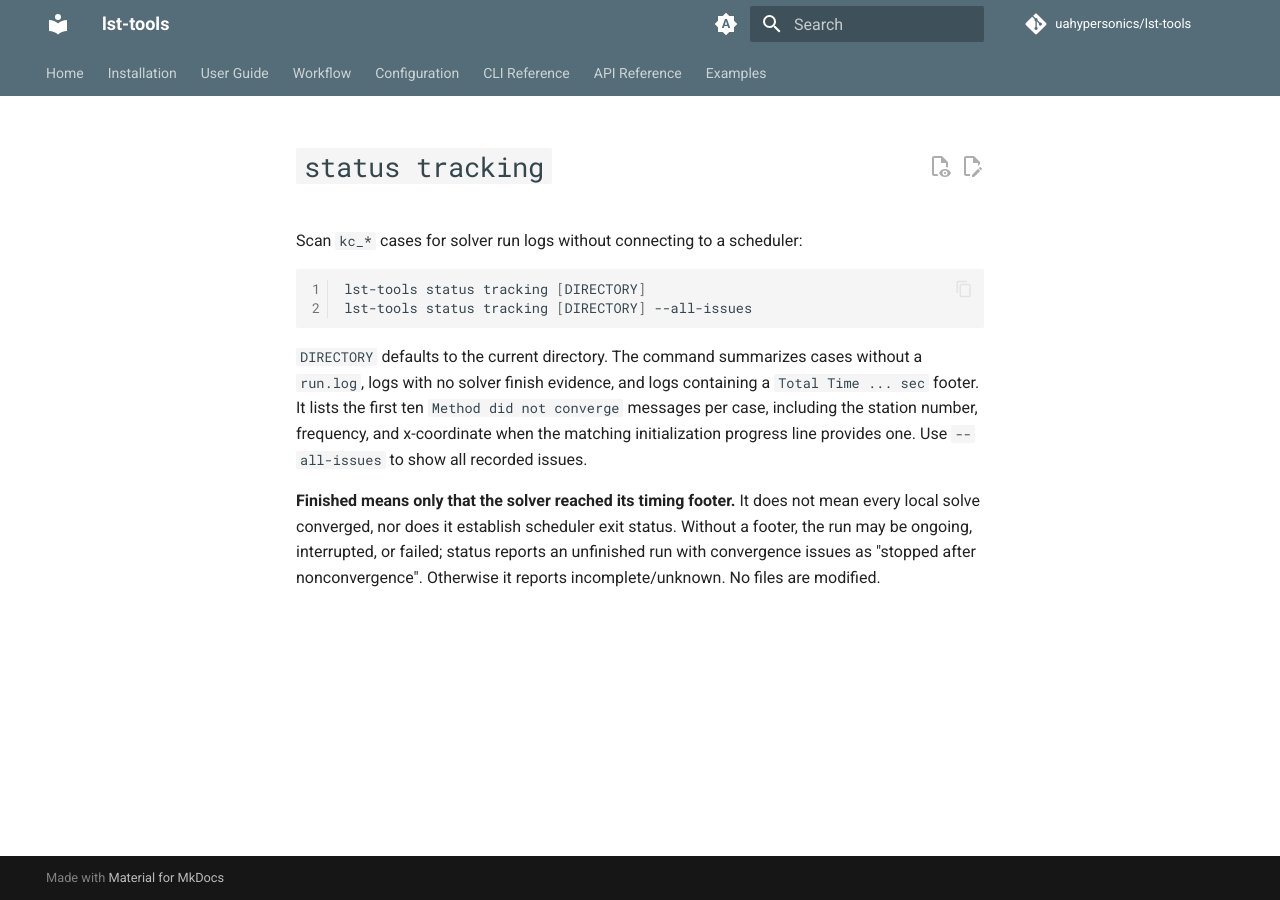
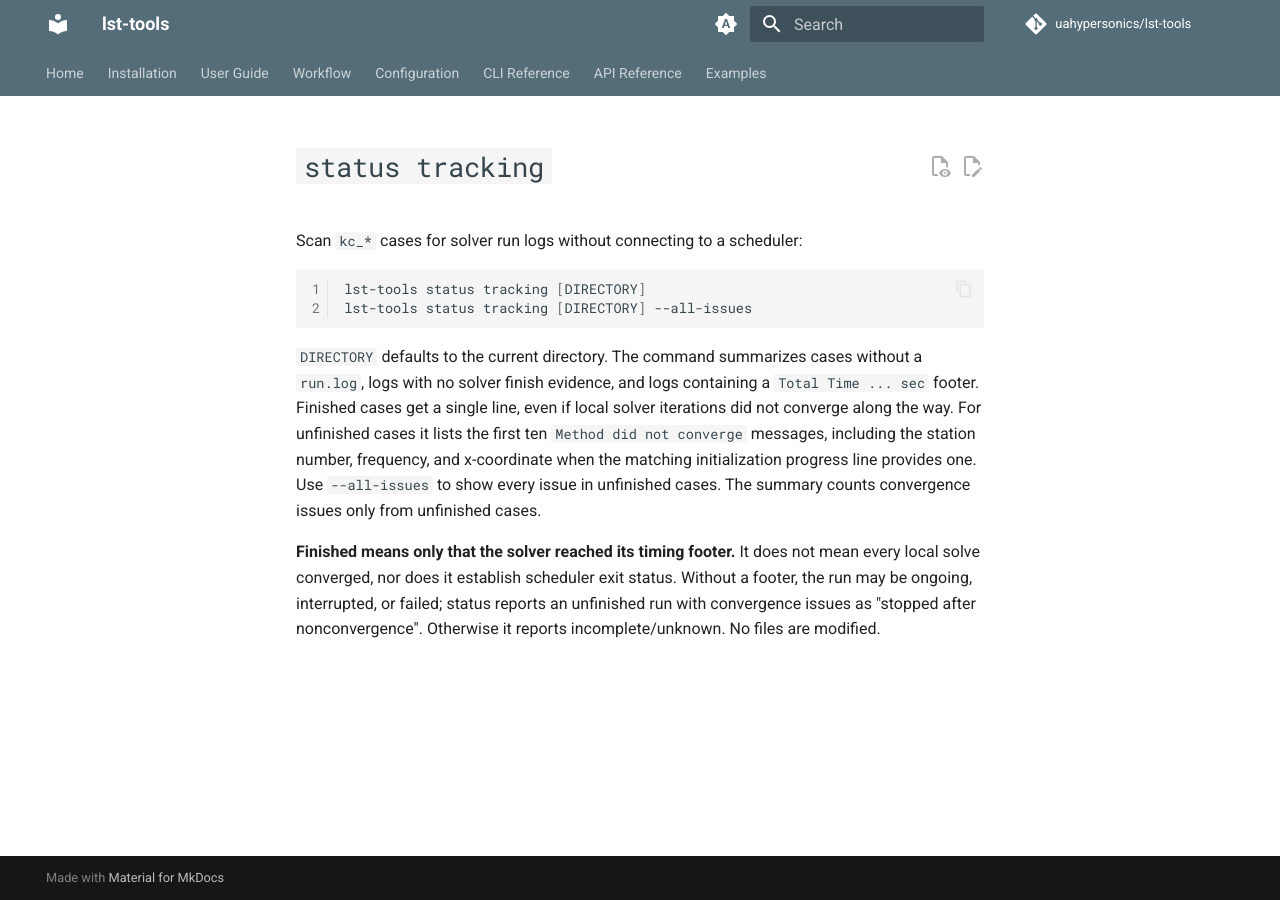
Before and after one commit to uahypersonics/lst-tools, an MkDocs documentation site: the page built from docs/cli-reference/status-tracking.md, in a window 1280 px wide. Built offline with MkDocs 1.6.1 and Material for MkDocs 9.7.7, drawn with Linux system fonts in a browser that asks for light colours; comment, search, counter and statistics services are not loaded.

Commit message:
making status outupts quieter

```diff
--- a/docs/cli-reference/status-tracking.md
+++ b/docs/cli-reference/status-tracking.md
@@ -9,10 +9,12 @@
 
 `DIRECTORY` defaults to the current directory. The command summarizes cases
 without a `run.log`, logs with no solver finish evidence, and logs containing a
-`Total Time ... sec` footer. It lists the first ten `Method did not converge`
-messages per case, including the station number, frequency, and x-coordinate
-when the matching initialization progress line provides one. Use `--all-issues`
-to show all recorded issues.
+`Total Time ... sec` footer. Finished cases get a single line, even if local
+solver iterations did not converge along the way. For unfinished cases it lists
+the first ten `Method did not converge` messages, including the station number,
+frequency, and x-coordinate when the matching initialization progress line
+provides one. Use `--all-issues` to show every issue in unfinished cases.
+The summary counts convergence issues only from unfinished cases.
 
 **Finished means only that the solver reached its timing footer.** It does not
 mean every local solve converged, nor does it establish scheduler exit status.
```
Also changed, not shown: 2 other files.
